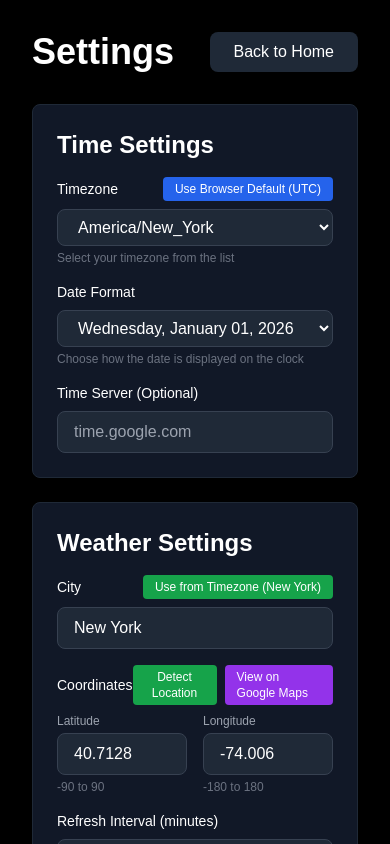
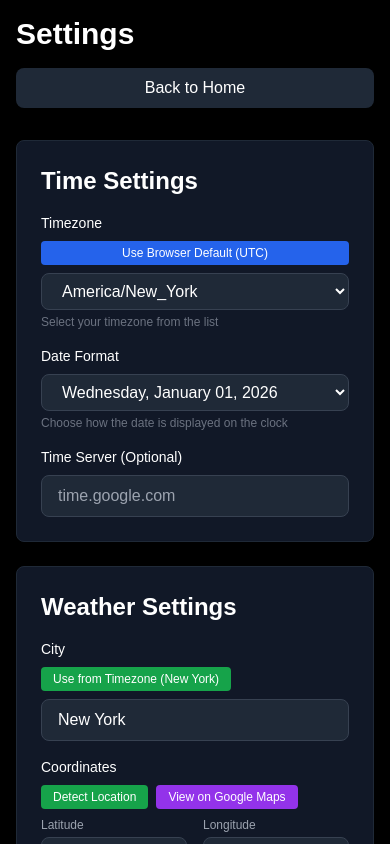
Before and after one commit to nalbam/rpi-kiosk, a Next.js app: page /settings in a window 390 px wide. Shown: the top 844 px of the page. Built offline with nearby package versions, Linux system fonts and the light colour scheme.

Commit message:
Refactor SettingsPage layout for improved responsiveness and accessibility

```diff
--- a/app/settings/page.tsx
+++ b/app/settings/page.tsx
@@ -201,13 +201,13 @@ export default function SettingsPage() {
   }
 
   return (
-    <div className="min-h-screen bg-black text-white p-8">
-      <div className="max-w-4xl mx-auto">
-        <div className="flex justify-between items-center mb-8">
-          <h1 className="text-4xl font-bold">Settings</h1>
+    <div className="min-h-screen bg-black text-white p-4 sm:p-6 md:p-8 overflow-x-hidden">
+      <div className="max-w-4xl mx-auto w-full">
+        <div className="flex flex-col sm:flex-row sm:justify-between sm:items-center gap-4 mb-8">
+          <h1 className="text-3xl sm:text-4xl font-bold">Settings</h1>
           <button
             onClick={() => router.push('/')}
-            className="px-6 py-2 bg-gray-800 hover:bg-gray-700 rounded-lg transition-colors"
+            className="px-6 py-2 bg-gray-800 hover:bg-gray-700 rounded-lg transition-colors whitespace-nowrap flex-shrink-0"
           >
             Back to Home
           </button>
@@ -220,12 +220,12 @@ export default function SettingsPage() {
 
             <div className="space-y-4">
               <div>
-                <div className="flex justify-between items-center mb-2">
+                <div className="flex flex-col sm:flex-row sm:justify-between sm:items-center gap-2 mb-2">
                   <label className="block text-sm font-medium">Timezone</label>
                   {detectedTimezone && (
                     <button
                       onClick={handleApplyDetectedTimezone}
-                      className="px-3 py-1 text-xs bg-blue-600 hover:bg-blue-700 rounded transition-colors"
+                      className="px-3 py-1 text-xs bg-blue-600 hover:bg-blue-700 rounded transition-colors whitespace-nowrap flex-shrink-0"
                     >
                       Use Browser Default ({detectedTimezone})
                     </button>
@@ -288,13 +288,13 @@ export default function SettingsPage() {
 
             <div className="space-y-4">
               <div>
-                <div className="flex justify-between items-center mb-2">
+                <div className="flex flex-col gap-2 mb-2">
                   <label className="block text-sm font-medium">City</label>
-                  <div className="flex gap-2">
+                  <div className="flex flex-wrap gap-2">
                     {detectedCity && (
                       <button
                         onClick={handleApplyDetectedCity}
-                        className="px-3 py-1 text-xs bg-blue-600 hover:bg-blue-700 rounded transition-colors"
+                        className="px-3 py-1 text-xs bg-blue-600 hover:bg-blue-700 rounded transition-colors whitespace-nowrap"
                       >
                         Use Browser Default ({detectedCity})
                       </button>
@@ -302,7 +302,7 @@ export default function SettingsPage() {
                     {config?.timezone.includes('/') && (
                       <button
                         onClick={handleApplyCityFromTimezone}
-                        className="px-3 py-1 text-xs bg-green-600 hover:bg-green-700 rounded transition-colors"
+                        className="px-3 py-1 text-xs bg-green-600 hover:bg-green-700 rounded transition-colors whitespace-nowrap"
                       >
                         Use from Timezone ({config.timezone.split('/').pop()?.replace(/_/g, ' ')})
                       </button>
@@ -322,13 +322,13 @@ export default function SettingsPage() {
               </div>
 
               <div>
-                <div className="flex justify-between items-center mb-2">
+                <div className="flex flex-col gap-2 mb-2">
                   <label className="block text-sm font-medium">Coordinates</label>
-                  <div className="flex gap-2">
+                  <div className="flex flex-wrap gap-2">
                     <button
                       onClick={handleDetectLocation}
                       disabled={detectingLocation}
-                      className="px-3 py-1 text-xs bg-green-600 hover:bg-green-700 disabled:bg-gray-600 disabled:cursor-not-allowed rounded transition-colors"
+                      className="px-3 py-1 text-xs bg-green-600 hover:bg-green-700 disabled:bg-gray-600 disabled:cursor-not-allowed rounded transition-colors whitespace-nowrap"
                     >
                       {detectingLocation ? 'Detecting...' : detectedCoordinates ? `Detected: ${detectedCoordinates.lat.toFixed(4)}, ${detectedCoordinates.lon.toFixed(4)}` : 'Detect Location'}
                     </button>
@@ -336,7 +336,7 @@ export default function SettingsPage() {
                       href={`https://www.google.com/maps?q=${config.weatherLocation.lat},${config.weatherLocation.lon}`}
                       target="_blank"
                       rel="noopener noreferrer"
-                      className="px-3 py-1 text-xs bg-purple-600 hover:bg-purple-700 rounded transition-colors"
+                      className="px-3 py-1 text-xs bg-purple-600 hover:bg-purple-700 rounded transition-colors whitespace-nowrap"
                     >
                       View on Google Maps
                     </a>
```
